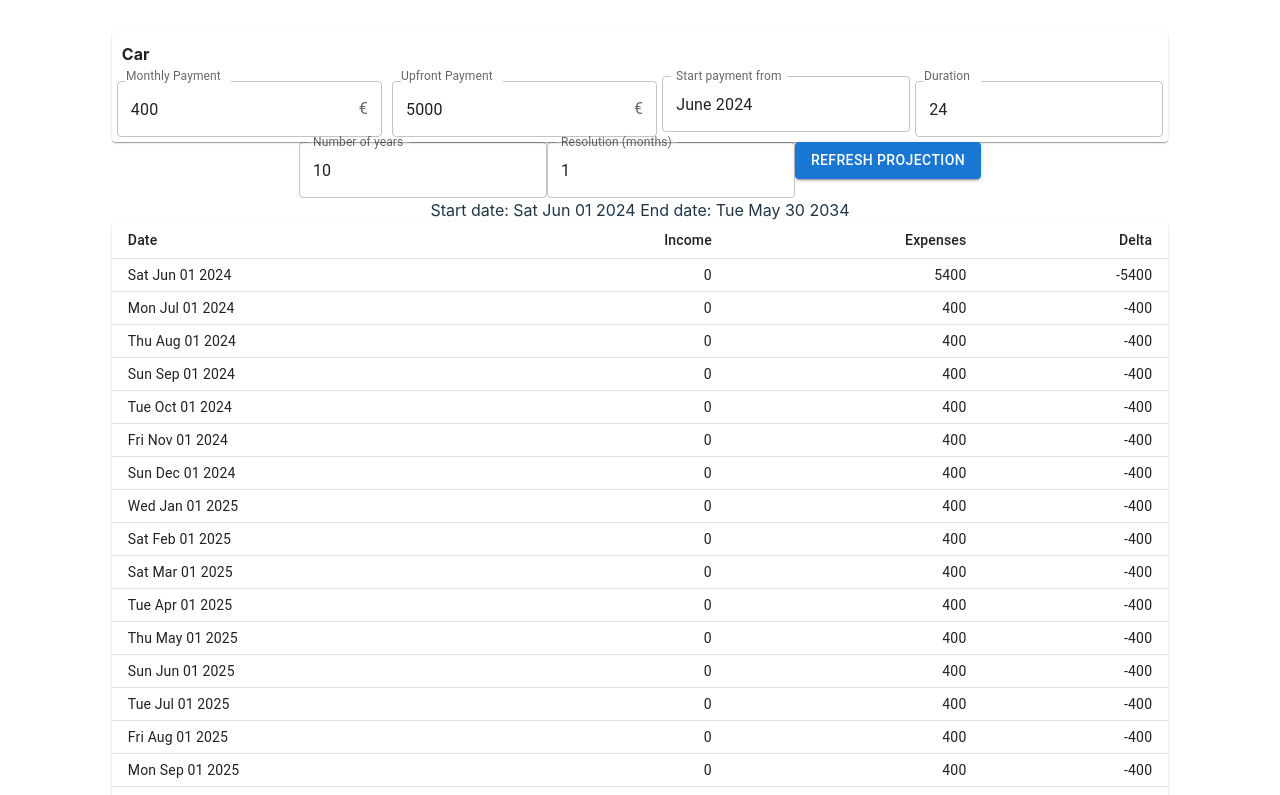
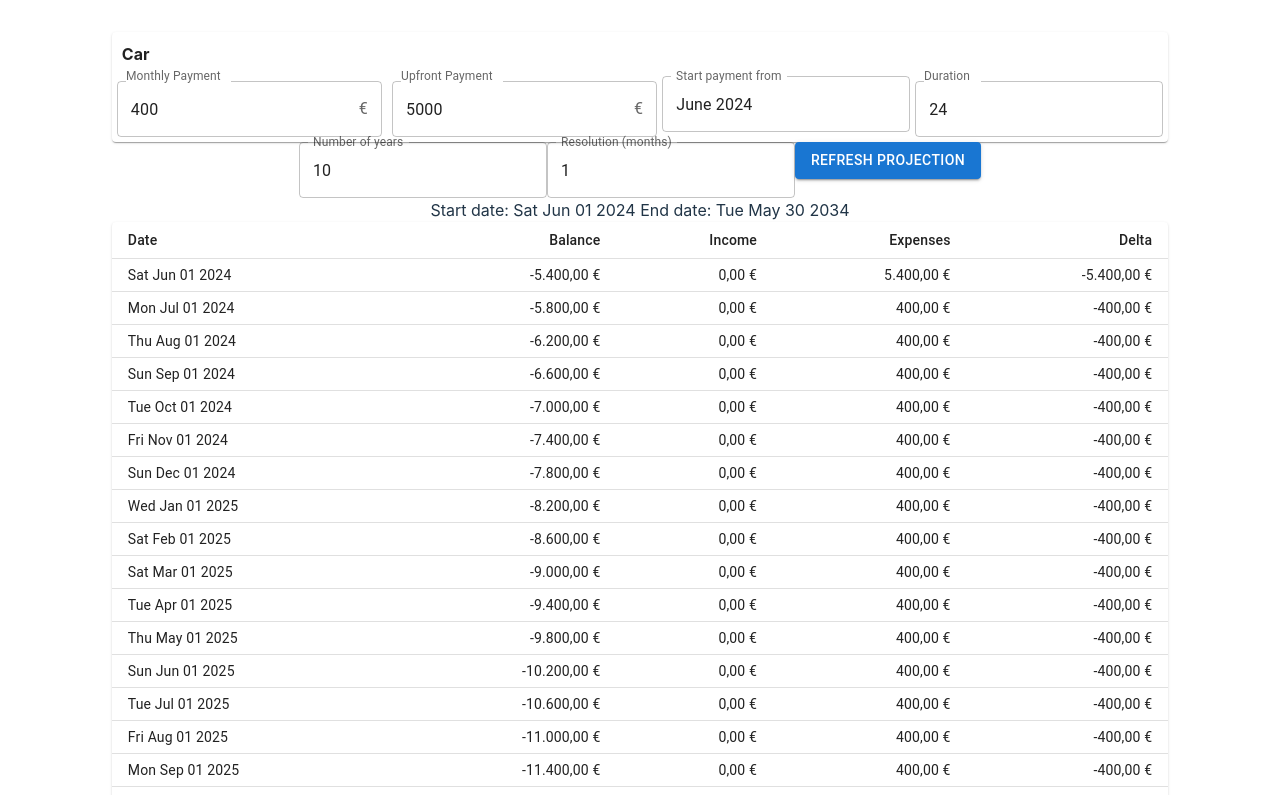
Before and after one commit to giovannibaratta/when-will-i-go-broke, a React (Vite) app: page / in a window 1280 px wide. Shown: the top 795 px of the page. Built offline with nearby package versions, Linux system fonts and the light colour scheme.

Commit message:
Show balance column in costs projection Change formatting of currency values
Signed-off-by: Giovanni Baratta <bargiovi@hotmail.it>

```diff
--- a/src/components/CostsProjectionComponent.tsx
+++ b/src/components/CostsProjectionComponent.tsx
@@ -1,5 +1,6 @@
 import {Paper, Table, TableBody, TableCell, TableContainer, TableHead, TableRow} from "@mui/material"
 import React from "react"
+import {formatNumberToEuro} from "../utils/print.ts"
 
 interface CostProjectionComponentProps {
   data: ReadonlyArray<Report>
@@ -11,17 +12,26 @@ export interface Report {
   readonly totalMonthExpenses: number
 }
 
-export const CostsProjectionComponent: React.FC<CostProjectionComponentProps> = (props: CostProjectionComponentProps) => {
+const generateRows = (data: ReadonlyArray<Report>) => {
+  let balance = 0
 
-  const rows = props.data.map(it => {
+  return data.map(it => {
+
+    balance += it.income - it.totalMonthExpenses
+
     return {
+      balance,
       date: it.date,
       income: it.income,
       totalMonthExpenses: it.totalMonthExpenses,
       delta: it.income - it.totalMonthExpenses
     }
+  })
 }
-  )
+
+export const CostsProjectionComponent: React.FC<CostProjectionComponentProps> = (props: CostProjectionComponentProps) => {
+
+  const rows = generateRows(props.data)
 
   return (
     <TableContainer component={Paper}>
@@ -29,6 +39,7 @@ export const CostsProjectionComponent: React.FC<CostProjectionComponentProps> =
         <TableHead>
           <TableRow>
             <TableCell>Date</TableCell>
+            <TableCell align="right">Balance</TableCell>
             <TableCell align="right">Income</TableCell>
             <TableCell align="right">Expenses</TableCell>
             <TableCell align="right">Delta</TableCell>
@@ -43,9 +54,10 @@ export const CostsProjectionComponent: React.FC<CostProjectionComponentProps> =
               <TableCell component="th" scope="row">
                 {row.date.toDateString()}
               </TableCell>
-              <TableCell align="right">{row.income}</TableCell>
-              <TableCell align="right">{row.totalMonthExpenses}</TableCell>
-              <TableCell align="right">{row.delta}</TableCell>
+              <TableCell align="right">{formatNumberToEuro(row.balance)}</TableCell>
+              <TableCell align="right">{formatNumberToEuro(row.income)}</TableCell>
+              <TableCell align="right">{formatNumberToEuro(row.totalMonthExpenses)}</TableCell>
+              <TableCell align="right">{formatNumberToEuro(row.delta)}</TableCell>
             </TableRow>
           ))}
         </TableBody>
```
Lines whose indentation alone changed are shown as unchanged.
